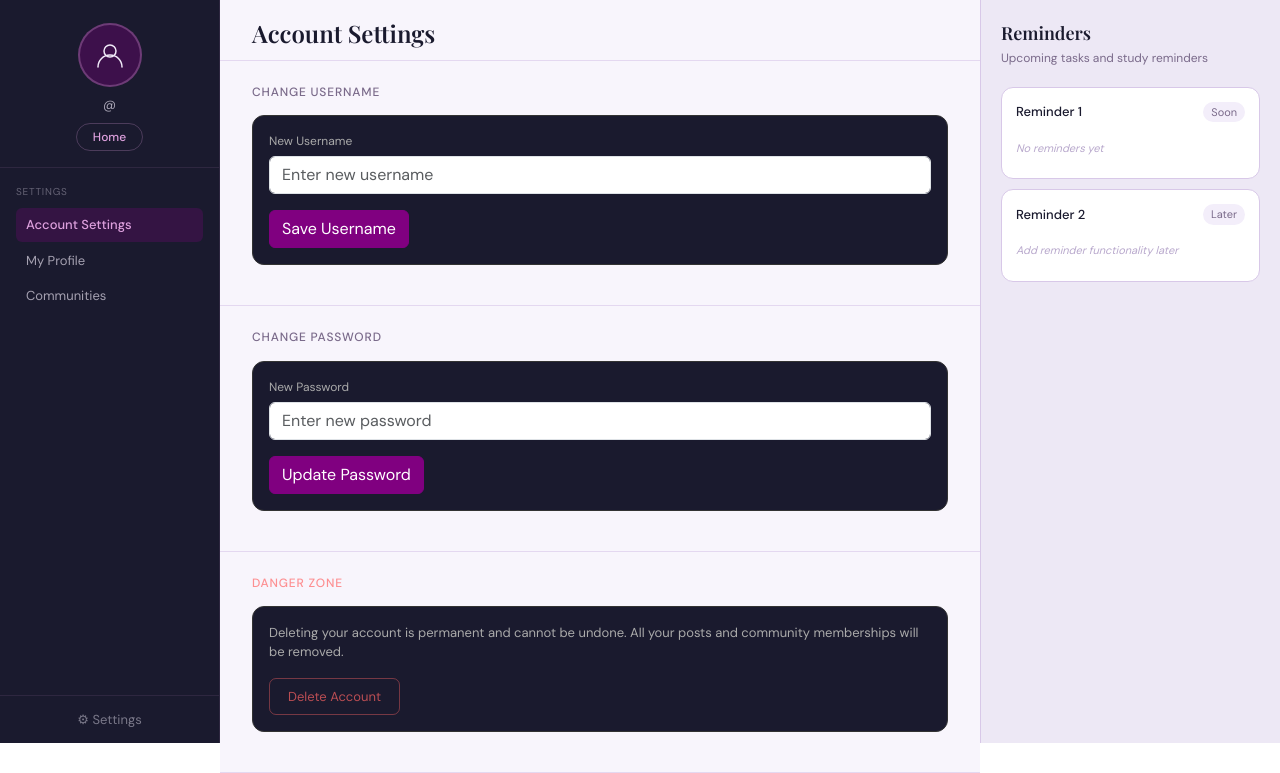
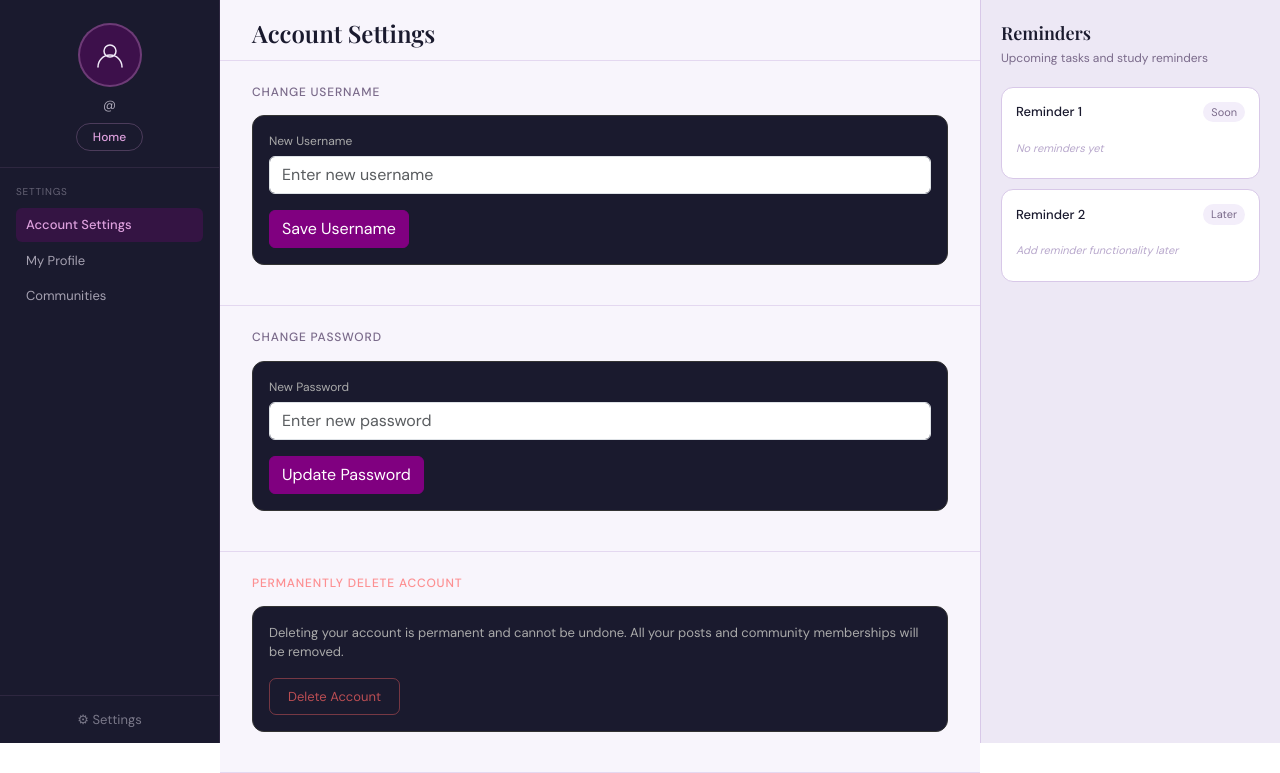
Before and after one commit to crzles/proj1App, a Django app: template proj1App/templates/proj1App/settings.html in a window 1280 px wide. Shown: the part 57-830 px from the top of the page. Run offline with Django 5.2, Linux system fonts and the light colour scheme; the template is opened without the code that fills it, so the values that code supplies are empty.

Commit message:
changed the title in settings.html

```diff
--- a/proj1App/templates/proj1App/settings.html
+++ b/proj1App/templates/proj1App/settings.html
@@ -108,7 +108,7 @@
 
         <!-- Danger zone -->
         <section class="cm-section">
-            <h2 class="cm-section-title" style="color:rgba(255,100,100,0.7);">Danger Zone</h2>
+            <h2 class="cm-section-title" style="color:rgba(255,100,100,0.7);">Permanently Delete Account</h2>
             <div class="post-card">
                 <p style="color:#aaa; font-size:13px; margin-bottom:1rem;">
                     Deleting your account is permanent and cannot be undone.
```
